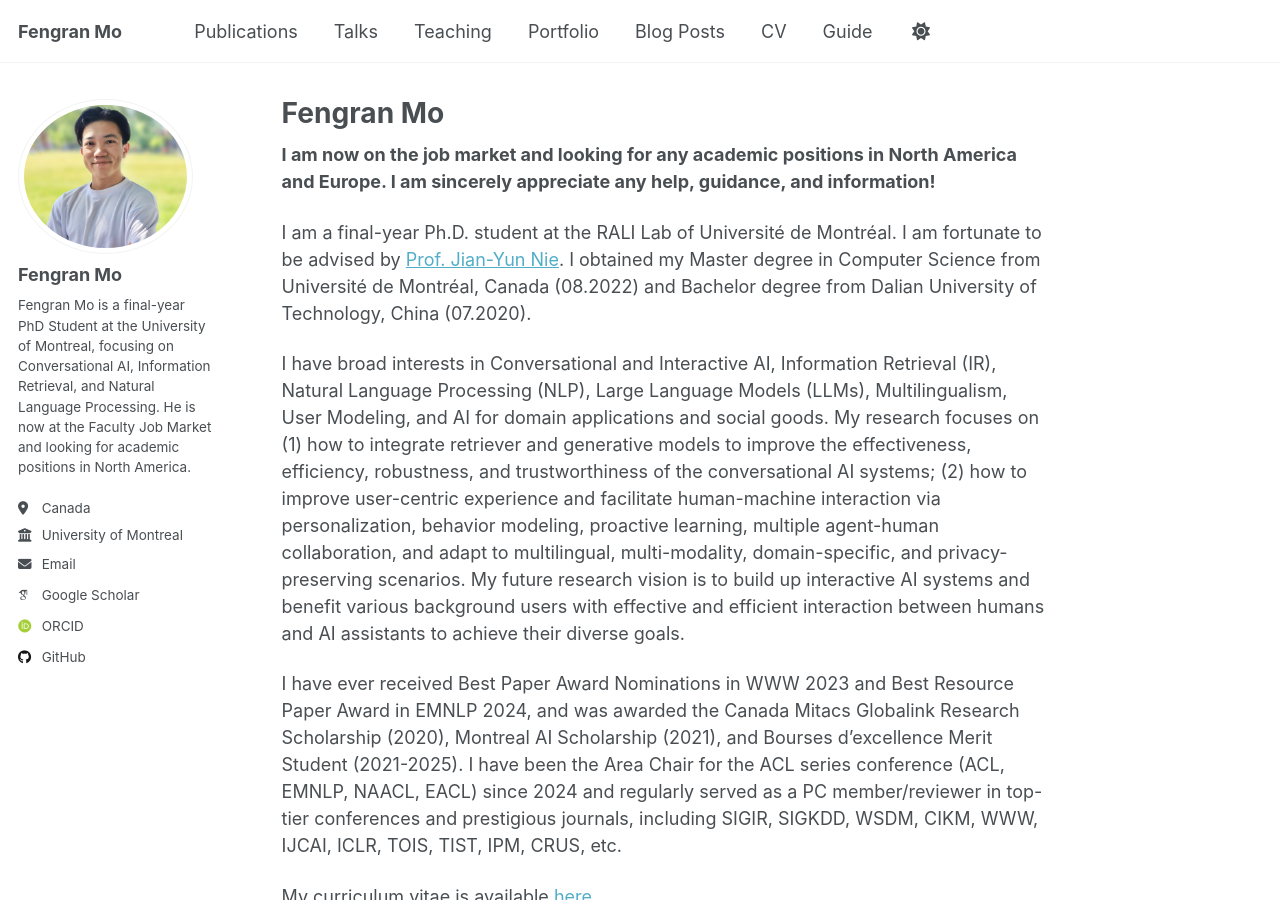
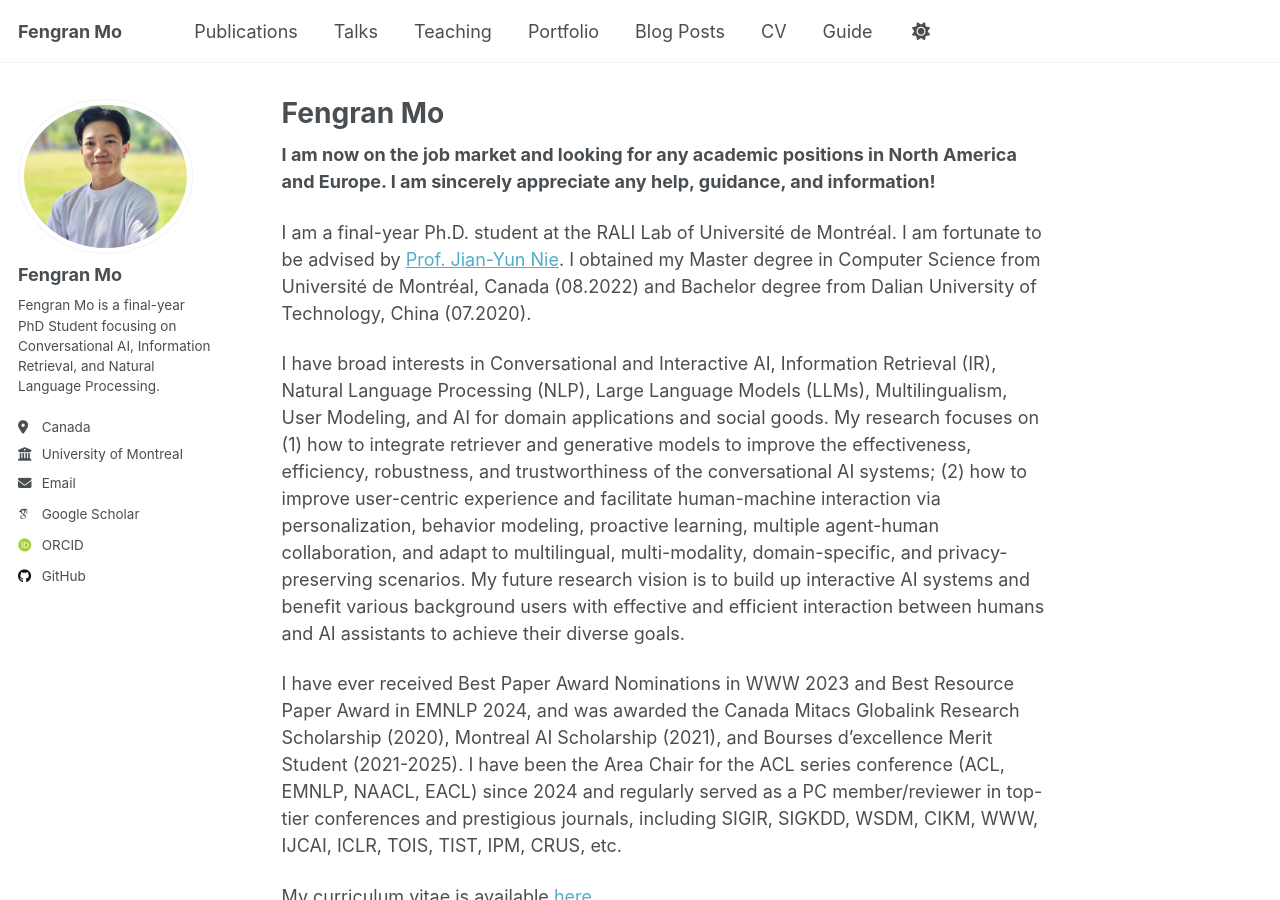
Before and after one commit to fengranMark/fengranMark.github.io, a Jekyll site: the page built from _pages/about.md, in a window 1280 px wide and 900 px high. Built offline with Jekyll 4.4.1, drawn with Linux system fonts in a browser that asks for light colours; some web fonts are replaced; a script that is not in the unit is left out.

Commit message:
Update _config.yml

```diff
--- a/_config.yml
+++ b/_config.yml
@@ -26,7 +26,7 @@ author:
   avatar           : "fengran.png"
   name             : "Fengran Mo"
   pronouns         : # example: "she/her"
-  bio              : "Fengran Mo is a final-year PhD Student at the University of Montreal, focusing on Conversational AI, Information Retrieval, and Natural Language Processing. He is now at the Faculty Job Market and looking for academic positions in North America."
+  bio              : "Fengran Mo is a final-year PhD Student focusing on Conversational AI, Information Retrieval, and Natural Language Processing."
   location         : "Canada"
   employer         : "University of Montreal"
   uri              : # URL
```
